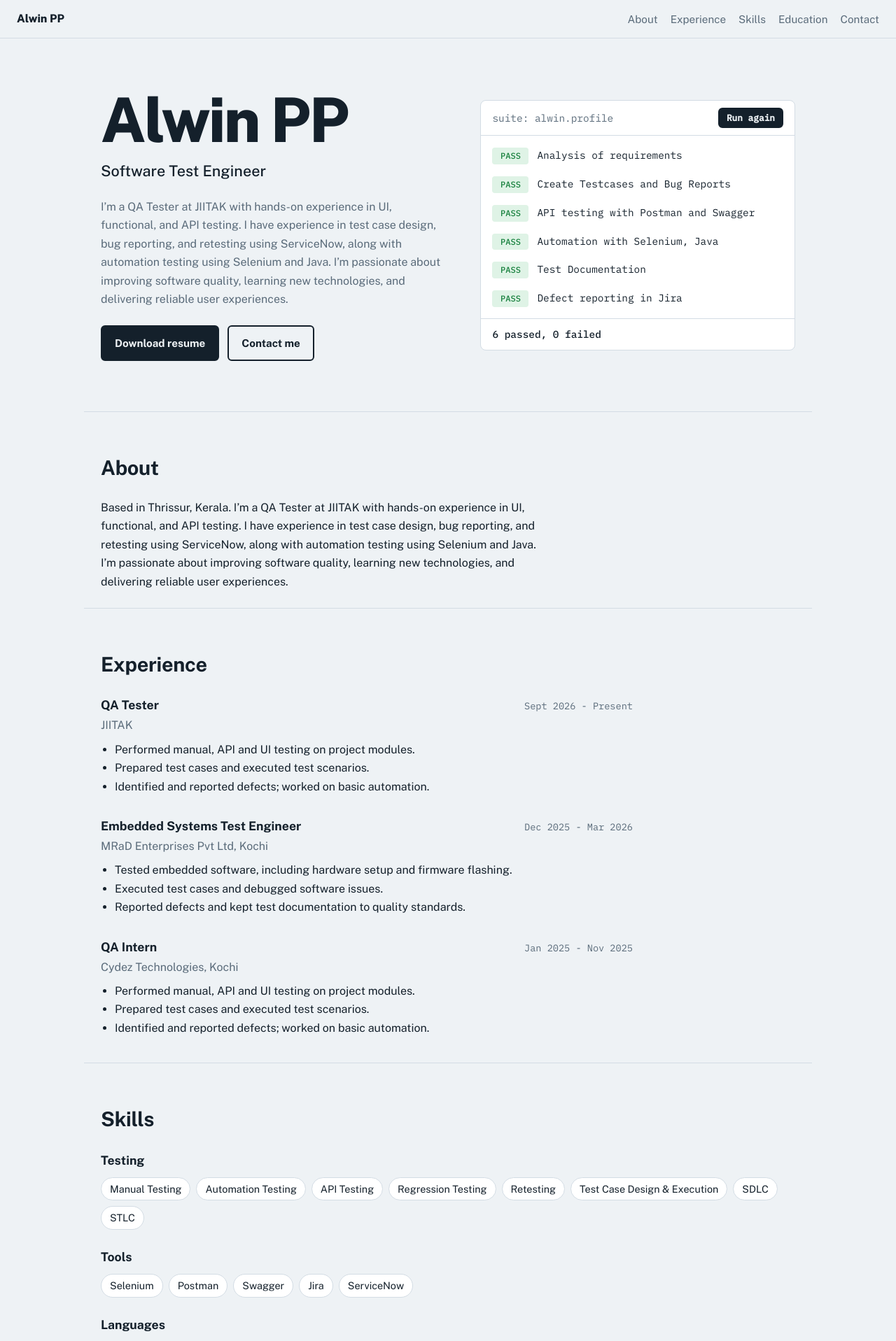
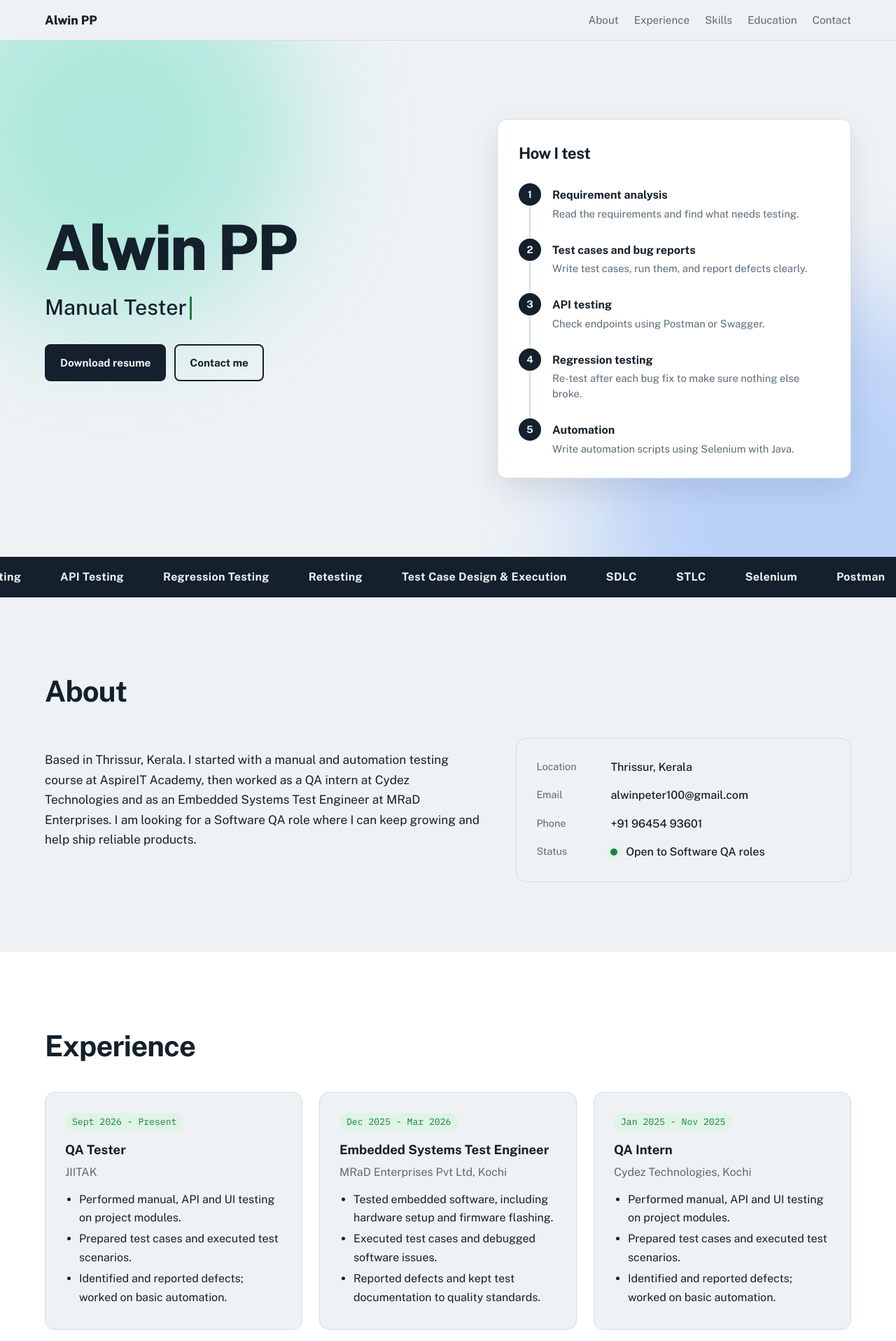
Before and after one commit to Alwin-qa/Portfolio-web, a React (Vite) app: page / in a window 1280 px wide. Shown: the top 1917 px of the page at 70% size. Built offline with nearby package versions, Linux system fonts and the light colour scheme.

Commit message:
Changed the all style of the web

```diff
--- a/src/App.jsx
+++ b/src/App.jsx
@@ -1,43 +1,83 @@
 import { useEffect, useRef, useState } from "react";
-import { profile, checks, experience, skills, education, certifications } from "./data.js";
+import { profile, experience, skills, education, certifications } from "./data.js";
 
-function TestRun() {
-  const [done, setDone] = useState(0);
-  const [run, setRun] = useState(0);
-  const timer = useRef();
+const steps = [
+  { title: "Requirement analysis", text: "Read the requirements and find what needs testing." },
+  { title: "Test cases and bug reports", text: "Write test cases, run them, and report defects clearly." },
+  { title: "API testing", text: "Check endpoints using Postman or Swagger." },
+  { title: "Regression testing", text: "Re-test after each bug fix to make sure nothing else broke." },
+  { title: "Automation", text: "Write automation scripts using Selenium with Java." },
+];
+
+const roles = ["Software Test Engineer", "Manual Tester", "API Tester", "Automation Tester"];
+const tickerItems = [...skills[0].items, ...skills[1].items];
+
+function Reveal({ children, delay = 0, className = "" }) {
+  const ref = useRef(null);
+  const [shown, setShown] = useState(false);
 
   useEffect(() => {
-    setDone(0);
+    const el = ref.current;
+    if (!el || !("IntersectionObserver" in window)) { setShown(true); return; }
+    const io = new IntersectionObserver(
+      ([entry]) => { if (entry.isIntersecting) { setShown(true); io.disconnect(); } },
+      { threshold: 0.12 }
+    );
+    io.observe(el);
+    return () => io.disconnect();
+  }, []);
+
+  return (
+    <div ref={ref} className={`reveal ${shown ? "in" : ""} ${className}`} style={{ "--d": `${delay}ms` }}>
+      {children}
+    </div>
+  );
+}
+
+function Typing({ words }) {
+  const [i, setI] = useState(0);
+  const [text, setText] = useState("");
+  const [del, setDel] = useState(false);
+
+  useEffect(() => {
     const reduce = window.matchMedia("(prefers-reduced-motion: reduce)").matches;
-    if (reduce) { setDone(checks.length); return; }
-    let n = 0;
-    timer.current = setInterval(() => {
-      n += 1;
-      setDone(n);
-      if (n >= checks.length) clearInterval(timer.current);
-    }, 550);
-    return () => clearInterval(timer.current);
-  }, [run]);
+    if (reduce) { setText(words[0]); return; }
+    const full = words[i];
+    let delay = del ? 40 : 90;
+    if (!del && text === full) delay = 1500;
+    if (del && text === "") delay = 300;
+    const t = setTimeout(() => {
+      if (!del && text === full) setDel(true);
+      else if (del && text === "") { setDel(false); setI((i + 1) % words.length); }
+      else setText(del ? full.slice(0, text.length - 1) : full.slice(0, text.length + 1));
+    }, delay);
+    return () => clearTimeout(t);
+  }, [text, del, i, words]);
 
-  const finished = done >= checks.length;
   return (
-    <div className="run" aria-live="polite">
-      <div className="run-head">
-        <span>suite: alwin.profile</span>
-        <button className="btn small" onClick={() => setRun((r) => r + 1)}>Run again</button>
+    <span className="typed" aria-label={words[0]}>
+      <span aria-hidden="true">{text}</span>
+      <span className="caret" aria-hidden="true"></span>
+    </span>
+  );
+}
+
+function HowITest() {
+  return (
+    <aside className="flow">
+      <h2 className="flow-title">How I test</h2>
+      <ol>
+        {steps.map((s, i) => (
+          <li key={s.title} style={{ "--i": i }}>
+            <span className="num">{i + 1}</span>
+            <div>
+              <h3>{s.title}</h3>
+              <p>{s.text}</p>
             </div>
-      <ul>
-        {checks.map((c, i) => (
-          <li key={c} className={i < done ? "pass" : i === done ? "running" : "queued"}>
-            <span className="badge">{i < done ? "PASS" : i === done ? "RUN" : "WAIT"}</span>
-            {c}
           </li>
         ))}
-      </ul>
-      <div className="run-foot">
-        {finished ? `${checks.length} passed, 0 failed` : `${done} of ${checks.length} done`}
-      </div>
-    </div>
+      </ol>
+    </aside>
   );
 }
 
@@ -56,81 +96,135 @@ export default function App() {
       </header>
 
       <main id="top">
-        <section className="hero wrap">
-          <div>
+        <section className="hero">
+          <span className="blob b1"></span>
+          <span className="blob b2"></span>
+          <div className="wrap hero-inner">
+            <div className="hero-copy">
+              <div className="identity">
+                {profile.photo && (
+                  <img
+                    className="avatar"
+                    src={profile.photo}
+                    alt={`Photo of ${profile.name}`}
+                    onError={(e) => { e.currentTarget.style.display = "none"; }}
+                  />
+                )}
                 <h1>{profile.name}</h1>
-            <p className="role">{profile.role}</p>
+              </div>
+              <p className="role"><Typing words={roles} /></p>
               <p className="lead">{profile.about}</p>
               <div className="actions">
                 <a className="btn" href={profile.resume} download>Download resume</a>
                 <a className="btn ghost" href="#contact">Contact me</a>
               </div>
             </div>
-          <TestRun />
+            <HowITest />
+          </div>
         </section>
 
-        <section id="about" className="wrap sec">
-          <h2>About</h2>
+        <div className="ticker" aria-hidden="true">
+          <div className="ticker-track">
+            {[...tickerItems, ...tickerItems].map((t, i) => <span key={i}>{t}</span>)}
+          </div>
+        </div>
+
+        <section id="about" className="band">
+          <div className="wrap">
+            <Reveal><h2>About</h2></Reveal>
+            <div className="about-grid">
+              <Reveal>
                 <p className="body">
-            Based in {profile.location}. I’m a QA Tester at JIITAK with hands-on experience in UI, functional, and API testing. I have experience in test case design, bug reporting, and retesting using ServiceNow, along with automation testing using Selenium and Java. I’m passionate about improving software quality, learning new technologies, and delivering reliable user experiences.
+                  Based in {profile.location}. I started with a manual and automation testing course at AspireIT Academy,
+                  then worked as a QA intern at Cydez Technologies and as an Embedded Systems Test Engineer at MRaD Enterprises.
+                  I am looking for a Software QA role where I can keep growing and help ship reliable products.
                 </p>
+              </Reveal>
+              <Reveal delay={120}>
+                <dl className="facts card">
+                  <dt>Location</dt><dd>{profile.location}</dd>
+                  <dt>Email</dt><dd>{profile.email}</dd>
+                  <dt>Phone</dt><dd>{profile.phone}</dd>
+                  <dt>Status</dt><dd><span className="dot"></span> Open to Software QA roles</dd>
+                </dl>
+              </Reveal>
+            </div>
+          </div>
         </section>
 
-        <section id="experience" className="wrap sec">
-          <h2>Experience</h2>
-          {experience.map((e) => (
-            <article className="item" key={e.title}>
-              <div className="item-head">
+        <section id="experience" className="band alt">
+          <div className="wrap">
+            <Reveal><h2>Experience</h2></Reveal>
+            <div className="cards">
+              {experience.map((e, i) => (
+                <Reveal key={e.title} delay={i * 120}>
+                  <article className="card">
+                    <span className="period">{e.period}</span>
                     <h3>{e.title}</h3>
-                <span className="period">{e.period}</span>
-              </div>
                     <p className="muted">{e.company}</p>
                     <ul className="plain">
                       {e.points.map((p) => <li key={p}>{p}</li>)}
                     </ul>
                   </article>
+                </Reveal>
               ))}
-        </section>
-
-        <section id="skills" className="wrap sec">
-          <h2>Skills</h2>
-          <div className="skills">
-            {skills.map((s) => (
-              <div key={s.group}>
-                <h3>{s.group}</h3>
-                <div className="chips">
-                  {s.items.map((i) => <span className="chip" key={i}>{i}</span>)}
             </div>
-              </div>
-            ))}
           </div>
         </section>
 
-        <section id="education" className="wrap sec">
-          <h2>Education</h2>
-          {education.map((e) => (
-            <article className="item" key={e.title}>
-              <div className="item-head">
+        <section id="skills" className="band">
+          <div className="wrap">
+            <Reveal><h2>Skills</h2></Reveal>
+            <div className="cards">
+              {skills.map((s, i) => (
+                <Reveal key={s.group} delay={i * 120}>
+                  <div className="card">
+                    <h3>{s.group}</h3>
+                    <div className="chips">
+                      {s.items.map((it) => <span className="chip" key={it}>{it}</span>)}
+                    </div>
+                  </div>
+                </Reveal>
+              ))}
+            </div>
+          </div>
+        </section>
+
+        <section id="education" className="band alt">
+          <div className="wrap">
+            <Reveal><h2>Education</h2></Reveal>
+            <div className="cards">
+              {education.map((e, i) => (
+                <Reveal key={e.title} delay={i * 120}>
+                  <article className="card">
+                    <span className="period">{e.period}</span>
                     <h3>{e.title}</h3>
-                <span className="period">{e.period}</span>
-              </div>
                     <p className="muted">{e.place}</p>
                     <p>{e.note}</p>
                   </article>
+                </Reveal>
               ))}
+            </div>
+            <Reveal delay={150}>
               <h3 className="sub">Certifications</h3>
               <ul className="plain">
                 {certifications.map((c) => <li key={c}>{c}</li>)}
               </ul>
+            </Reveal>
+          </div>
         </section>
 
-        <section id="contact" className="wrap sec">
-          <h2>Contact</h2>
+        <section id="contact" className="band contact">
+          <div className="wrap">
+            <Reveal>
+              <h2>Let's work together</h2>
               <p className="body">Open to Software QA roles. The quickest way to reach me is email or phone.</p>
               <div className="actions">
                 <a className="btn" href={`mailto:${profile.email}`}>{profile.email}</a>
                 <a className="btn ghost" href={`tel:${profile.phone.replace(/\s/g, "")}`}>{profile.phone}</a>
                 <a className="btn ghost" href={profile.linkedin} target="_blank" rel="noreferrer">LinkedIn</a>
+              </div>
+            </Reveal>
           </div>
         </section>
       </main>
--- a/src/data.js
+++ b/src/data.js
@@ -7,8 +7,7 @@ export const profile = {
   email: "alwinpeter100@gmail.com",
   linkedin: "https:www.linkedin.com/in/alwin-qa", // TODO: paste your LinkedIn URL
   resume: "/Alwin_PP.pdf",
-  about:
-    "I’m a QA Tester at JIITAK with hands-on experience in UI, functional, and API testing. I have experience in test case design, bug reporting, and retesting using ServiceNow, along with automation testing using Selenium and Java. I’m passionate about improving software quality, learning new technologies, and delivering reliable user experiences.",
+  //’m a QA Tester at JIITAK with hands-on experience in UI, functional, and API testing. I have experience in test case design, bug reporting, and retesting using ServiceNow, along with automation testing using Selenium and Java. I’m passionate about improving software quality, learning new technologies, and delivering reliable user experiences.",
 };
 
 // Shown in the hero as a test run
--- a/src/styles.css
+++ b/src/styles.css
@@ -8,6 +8,8 @@
   --pass-bg: #dff3e6;
   --accent: #14202b;
   --run: #b26a00;
+  --blob1: #2dd4a7;
+  --blob2: #4f8cff;
   --font: "Public Sans", system-ui, sans-serif;
   --mono: "IBM Plex Mono", ui-monospace, Menlo, monospace;
 }
@@ -19,56 +21,121 @@
 }
 * { box-sizing: border-box; }
 html { scroll-behavior: smooth; scroll-padding-top: 72px; }
-body { margin: 0; background: var(--bg); color: var(--ink); font: 400 1rem/1.65 var(--font); }
+body { margin: 0; background: var(--bg); color: var(--ink); font: 400 1rem/1.65 var(--font); overflow-x: hidden; }
 a { color: inherit; }
 :focus-visible { outline: 3px solid var(--run); outline-offset: 2px; }
-.wrap { max-width: 1040px; margin: 0 auto; padding: 0 24px; }
+.wrap { width: 100%; max-width: 1360px; margin: 0 auto; padding: 0 clamp(20px, 5vw, 72px); }
 
-.nav { position: sticky; top: 0; z-index: 5; display: flex; justify-content: space-between; align-items: center;
-  padding: 14px 24px; background: var(--bg); border-bottom: 1px solid var(--line); }
-.brand { font-weight: 800; text-decoration: none; }
-.nav nav { display: flex; gap: 18px; flex-wrap: wrap; }
-.nav nav a { text-decoration: none; color: var(--muted); font-size: .95rem; }
+/* Navigation */
+.nav { position: sticky; top: 0; z-index: 10; display: flex; justify-content: space-between; align-items: center;
+  padding: 14px clamp(20px, 5vw, 72px); background: color-mix(in srgb, var(--bg) 85%, transparent);
+  backdrop-filter: blur(10px); border-bottom: 1px solid var(--line); }
+.brand { font-weight: 800; text-decoration: none; font-size: 1.1rem; }
+.nav nav { display: flex; gap: 22px; flex-wrap: wrap; }
+.nav nav a { text-decoration: none; color: var(--muted); font-size: .95rem; transition: color .2s; }
 .nav nav a:hover { color: var(--ink); }
 
-.hero { display: grid; grid-template-columns: 1.1fr 1fr; gap: 48px; align-items: center; padding-top: 72px; padding-bottom: 72px; }
-h1 { font-size: clamp(3rem, 8vw, 5.5rem); line-height: 1; margin: 0; font-weight: 800; letter-spacing: -.03em; }
-.role { font-size: 1.35rem; font-weight: 500; margin: 12px 0 20px; }
-.lead { max-width: 52ch; color: var(--muted); }
-.actions { display: flex; gap: 12px; flex-wrap: wrap; margin-top: 24px; }
-.btn { display: inline-block; padding: 11px 18px; border-radius: 6px; background: var(--accent); color: var(--bg);
-  text-decoration: none; font-weight: 700; border: 2px solid var(--accent); cursor: pointer; font-family: inherit; font-size: .95rem; }
+/* Hero */
+.hero { position: relative; overflow: hidden; display: flex; align-items: center; min-height: calc(100vh - 62px); padding: 56px 0; }
+.blob { position: absolute; border-radius: 50%; filter: blur(80px); opacity: .32; z-index: 0; animation: drift 16s ease-in-out infinite alternate; }
+.b1 { width: 520px; height: 520px; background: var(--blob1); top: -140px; left: -120px; }
+.b2 { width: 600px; height: 600px; background: var(--blob2); bottom: -220px; right: -160px; animation-duration: 20s; }
+.hero-inner { position: relative; z-index: 1; display: grid; grid-template-columns: 1.15fr 1fr; gap: clamp(32px, 5vw, 80px); align-items: center; }
+.identity { display: flex; align-items: center; gap: 24px; margin-bottom: 16px; }
+.avatar { width: 112px; height: 112px; flex-shrink: 0; border-radius: 50%; object-fit: cover;
+  border: 3px solid var(--surface); box-shadow: 0 0 0 2px var(--line); }
+h1 { font-size: clamp(3rem, 7vw, 6rem); line-height: 1; margin: 0; font-weight: 800; letter-spacing: -.03em; }
+.role { font-size: clamp(1.3rem, 2.5vw, 1.9rem); font-weight: 500; margin: 0 0 20px; min-height: 1.5em; }
+.caret { display: inline-block; width: 3px; height: 1.1em; background: var(--pass); margin-left: 4px; vertical-align: text-bottom; animation: blink 1s steps(1) infinite; }
+.lead { max-width: 56ch; color: var(--muted); font-size: 1.08rem; }
+.actions { display: flex; gap: 12px; flex-wrap: wrap; margin-top: 28px; }
+.btn { display: inline-block; padding: 12px 20px; border-radius: 8px; background: var(--accent); color: var(--bg);
+  text-decoration: none; font-weight: 700; border: 2px solid var(--accent); cursor: pointer; font-family: inherit; font-size: .95rem;
+  transition: transform .2s, box-shadow .2s; }
+.btn:hover { transform: translateY(-3px); box-shadow: 0 8px 20px rgba(20, 32, 43, .2); }
 .btn.ghost { background: transparent; color: var(--ink); }
-.btn.small { padding: 4px 10px; font-size: .8rem; }
 
-.run { background: var(--surface); border: 1px solid var(--line); border-radius: 8px; font-family: var(--mono); font-size: .9rem; overflow: hidden; }
-.run-head, .run-foot { display: flex; justify-content: space-between; align-items: center; padding: 10px 16px; color: var(--muted); }
-.run-head { border-bottom: 1px solid var(--line); }
-.run-foot { border-top: 1px solid var(--line); color: var(--ink); font-weight: 500; }
-.run ul { list-style: none; margin: 0; padding: 8px 0; }
-.run li { display: flex; gap: 12px; align-items: baseline; padding: 8px 16px; }
-.badge { min-width: 52px; text-align: center; font-size: .75rem; font-weight: 500; padding: 1px 6px; border-radius: 4px; border: 1px solid var(--line); color: var(--muted); }
-.run li.pass .badge { background: var(--pass-bg); color: var(--pass); border-color: transparent; }
-.run li.running .badge { color: var(--run); border-color: var(--run); }
-.run li.queued { color: var(--muted); }
+.hero-copy > * { animation: rise .8s both; }
+.hero-copy > *:nth-child(2) { animation-delay: .12s; }
+.hero-copy > *:nth-child(3) { animation-delay: .24s; }
+.hero-copy > *:nth-child(4) { animation-delay: .36s; }
 
-.sec { padding-top: 56px; padding-bottom: 8px; border-top: 1px solid var(--line); }
-h2 { font-size: 1.8rem; margin: 0 0 20px; letter-spacing: -.01em; }
-h3 { font-size: 1.1rem; margin: 0; }
-.sub { margin-top: 28px; margin-bottom: 8px; }
-.body { max-width: 65ch; }
-.item { margin-bottom: 28px; max-width: 760px; }
-.item-head { display: flex; justify-content: space-between; gap: 16px; flex-wrap: wrap; align-items: baseline; }
-.period { font-family: var(--mono); font-size: .85rem; color: var(--muted); }
-.muted { color: var(--muted); margin: 2px 0 8px; }
+/* How I test */
+.flow { background: var(--surface); border: 1px solid var(--line); border-radius: 14px; padding: 30px; box-shadow: 0 16px 40px rgba(20, 32, 43, .1); }
+.flow-title { font-size: 1.4rem; margin: 0 0 24px; }
+.flow ol { list-style: none; margin: 0; padding: 0; }
+.flow li { position: relative; display: flex; gap: 16px; padding-bottom: 24px; animation: rise .7s both; animation-delay: calc(var(--i) * .15s + .5s); }
+.flow li:last-child { padding-bottom: 0; }
+.flow li::before { content: ""; position: absolute; left: 15px; top: 34px; bottom: 2px; width: 2px; background: var(--line); }
+.flow li:last-child::before { display: none; }
+.num { flex-shrink: 0; width: 32px; height: 32px; border-radius: 50%; background: var(--accent); color: var(--bg);
+  font-weight: 700; display: grid; place-items: center; font-size: .9rem; }
+.flow h3 { font-size: 1rem; margin: 4px 0 2px; }
+.flow p { margin: 0; color: var(--muted); font-size: .92rem; line-height: 1.5; }
+
+/* Scrolling tools strip */
+.ticker { overflow: hidden; background: var(--accent); color: var(--bg); padding: 16px 0; }
+.ticker-track { display: flex; gap: 56px; width: max-content; animation: scroll 40s linear infinite; font-weight: 700; letter-spacing: .02em; }
+.ticker-track span { white-space: nowrap; }
+.ticker:hover .ticker-track { animation-play-state: paused; }
+
+/* Sections */
+.band { padding: clamp(56px, 8vw, 100px) 0; }
+.band.alt { background: var(--surface); }
+h2 { font-size: clamp(1.8rem, 3.5vw, 2.6rem); margin: 0 0 32px; letter-spacing: -.02em; }
+h3 { font-size: 1.15rem; margin: 0; }
+.sub { margin: 36px 0 10px; }
+.body { max-width: 62ch; font-size: 1.08rem; }
+.muted { color: var(--muted); margin: 4px 0 12px; }
 .plain { margin: 0; padding-left: 20px; }
-.skills { display: grid; gap: 24px; }
-.chips { display: flex; flex-wrap: wrap; gap: 8px; margin-top: 10px; }
-.chip { padding: 4px 12px; border: 1px solid var(--line); background: var(--surface); border-radius: 999px; font-size: .9rem; }
-.foot { padding-top: 40px; padding-bottom: 40px; color: var(--muted); font-size: .9rem; }
+.plain li { margin-bottom: 4px; }
+.period { display: inline-block; font-family: var(--mono); font-size: .82rem; color: var(--pass); background: var(--pass-bg); padding: 2px 10px; border-radius: 999px; margin-bottom: 12px; }
 
-@media (max-width: 800px) {
-  .hero { grid-template-columns: 1fr; padding-top: 40px; gap: 32px; }
+.about-grid { display: grid; grid-template-columns: 1.3fr 1fr; gap: clamp(24px, 4vw, 64px); align-items: start; }
+.facts { display: grid; grid-template-columns: 90px 1fr; gap: 14px 16px; margin: 0; }
+.facts dt { color: var(--muted); font-size: .9rem; }
+.facts dd { margin: 0; font-weight: 500; overflow-wrap: anywhere; }
+.dot { display: inline-block; width: 10px; height: 10px; border-radius: 50%; background: var(--pass); box-shadow: 0 0 0 4px var(--pass-bg); margin-right: 8px; animation: pulse 2s infinite; }
+
+.cards { display: grid; grid-template-columns: repeat(auto-fit, minmax(300px, 1fr)); gap: 24px; }
+.cards > .reveal { display: flex; }
+.cards > .reveal > .card { flex: 1; }
+.card { background: var(--bg); border: 1px solid var(--line); border-radius: 14px; padding: 28px;
+  transition: transform .25s, box-shadow .25s, border-color .25s; }
+.band.alt .card { background: var(--bg); }
+.card:hover { transform: translateY(-6px); box-shadow: 0 16px 36px rgba(20, 32, 43, .12); border-color: var(--pass); }
+.facts.card:hover { transform: none; box-shadow: none; border-color: var(--line); }
+.chips { display: flex; flex-wrap: wrap; gap: 8px; margin-top: 14px; }
+.chip { padding: 5px 13px; border: 1px solid var(--line); background: var(--surface); border-radius: 999px; font-size: .9rem; transition: background .2s, color .2s; }
+.chip:hover { background: var(--accent); color: var(--bg); }
+
+/* Contact */
+.contact { background: var(--accent); color: var(--bg); }
+.contact .btn { background: var(--bg); color: var(--ink); border-color: var(--bg); }
+.contact .btn.ghost { background: transparent; color: var(--bg); border-color: var(--bg); }
+.contact .body { opacity: .85; }
+.foot { padding-top: 32px; padding-bottom: 32px; color: var(--muted); font-size: .9rem; }
+
+/* Scroll reveal */
+.reveal { opacity: 0; transform: translateY(28px); transition: opacity .7s ease, transform .7s ease; transition-delay: var(--d, 0ms); }
+.reveal.in { opacity: 1; transform: none; }
+
+/* Animations */
+@keyframes rise { from { opacity: 0; transform: translateY(22px); } to { opacity: 1; transform: none; } }
+@keyframes blink { 50% { opacity: 0; } }
+@keyframes drift { from { transform: translate(0, 0) scale(1); } to { transform: translate(60px, 40px) scale(1.15); } }
+@keyframes scroll { to { transform: translateX(-50%); } }
+@keyframes pulse { 50% { box-shadow: 0 0 0 8px transparent; } }
+
+@media (max-width: 900px) {
+  .hero-inner, .about-grid { grid-template-columns: 1fr; }
+  .hero { min-height: auto; padding: 40px 0; }
   .nav { flex-direction: column; gap: 8px; align-items: flex-start; }
+  .identity { flex-direction: column; align-items: flex-start; gap: 16px; }
+  .avatar { width: 96px; height: 96px; }
 }
-@media (prefers-reduced-motion: reduce) { html { scroll-behavior: auto; } }
+@media (prefers-reduced-motion: reduce) {
+  *, *::before, *::after { animation: none !important; transition: none !important; }
+  .reveal { opacity: 1; transform: none; }
+  html { scroll-behavior: auto; }
+}
```
Lines whose indentation alone changed are shown as unchanged.
